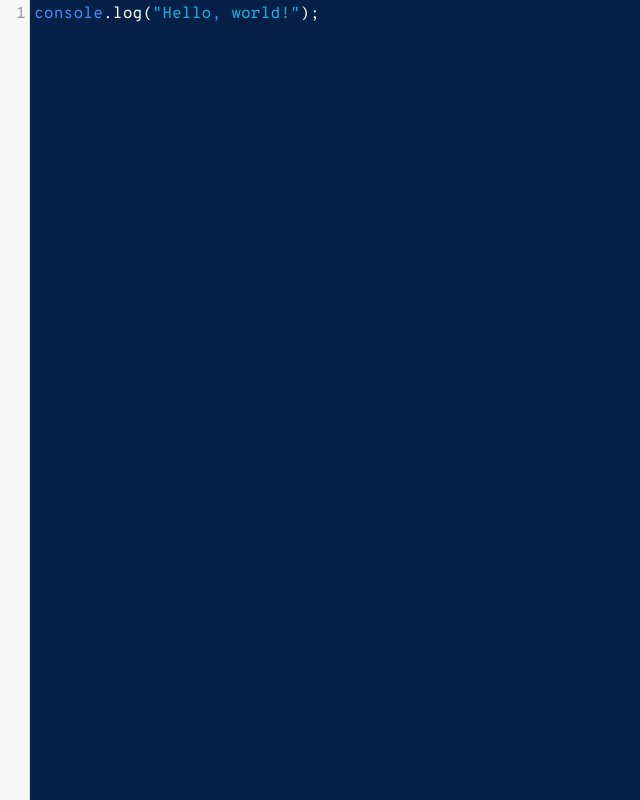
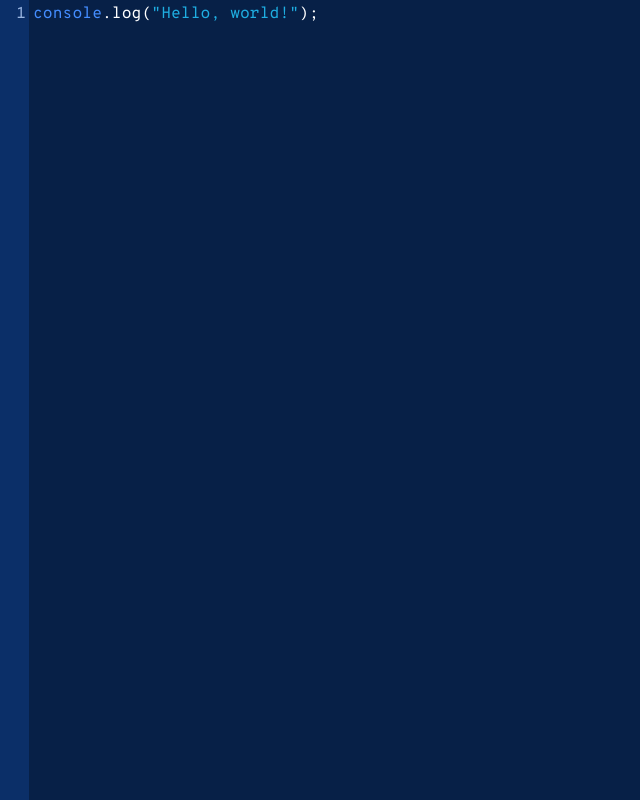
Before and after one commit to Codeslate-Editor/codeslate-editor.github.io, a plain HTML site: page editor.html in a window 1280 px wide. Shown: the whole page, without its empty margins (0-640 px from the left). Drawn offline with Linux system fonts and the light colour scheme.

Commit message:
Add other colour highlighting

```diff
--- a/editor.css
+++ b/editor.css
@@ -11,3 +11,7 @@ html, body {
 .CodeMirror {
     height: 100%;
 }
+
+.CodeMirror-gutters {
+    border: none;
+}
--- a/syntaxHighlighting.js
+++ b/syntaxHighlighting.js
@@ -21,9 +21,12 @@ var syntaxHighlighting = {
     "link": "#448dff",
     "error": "#e2271e",
     "invalidchar": "#e2271e",
-    "@bg": "#072047",
-    "@fg": "white",
-    "@caret": "white"
+    "@main-bg": "#072047",
+    "@main-fg": "white",
+    "@lines-bg": "#0b2f68",
+    "@lines-fg": "#98b4e0",
+    "@caret": "white",
+    "@highlight": "#0d3d87"
 };
 
 function updateSyntaxHighlighting() {
@@ -33,10 +36,18 @@ function updateSyntaxHighlighting() {
         var currentSelector = Object.keys(syntaxHighlighting)[i];
         var currentColour = syntaxHighlighting[Object.keys(syntaxHighlighting)[i]];
 
-        if (currentSelector == "@bg") {
+        if (currentSelector == "@main-bg") {
             $(".CodeMirror").css("background-color", currentColour);
-        } else if (currentSelector == "@fg") {
+        } else if (currentSelector == "@main-fg") {
             $(".CodeMirror").css("color", currentColour);
+        } else if (currentSelector == "@lines-bg") {
+            $(".CodeMirror-gutter").css("background-color", currentColour);
+        } else if (currentSelector == "@lines-fg") {
+            $(".syntaxHighlighting").text($(".syntaxHighlighting").text() + `
+                .CodeMirror-linenumber {
+                    color: ` + currentColour + `
+                }
+            `);
         } else if (currentSelector == "@caret") {
             if (currentColour[0] == "@") {
                 $(".syntaxHighlighting").text($(".syntaxHighlighting").text() + `
@@ -48,6 +59,20 @@ function updateSyntaxHighlighting() {
                 $(".syntaxHighlighting").text($(".syntaxHighlighting").text() + `
                     .CodeMirror-cursor {
                         border-left: 1px solid ` + currentColour + `
+                    }
+                `);
+            }
+        } else if (currentSelector == "@highlight") {
+            if (currentColour[0] == "@") {
+                $(".syntaxHighlighting").text($(".syntaxHighlighting").text() + `
+                    .CodeMirror-selected {
+                        ` + currentColour.substring(1) + `
+                    }
+                `);
+            } else {
+                $(".syntaxHighlighting").text($(".syntaxHighlighting").text() + `
+                    .CodeMirror-selected {
+                        background-color: ` + currentColour + `!important
                     }
                 `);
             }
```
